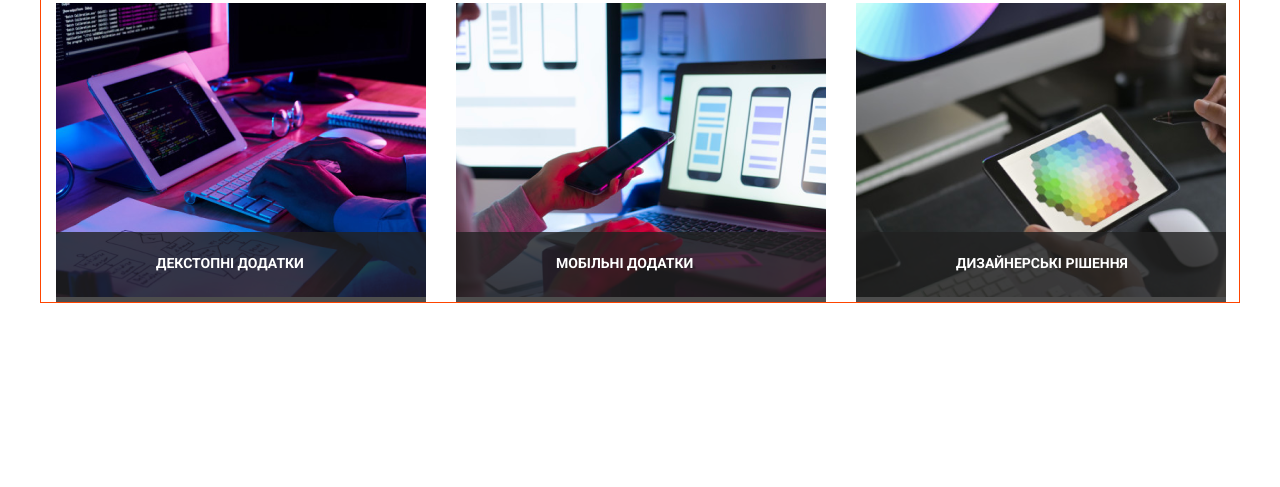
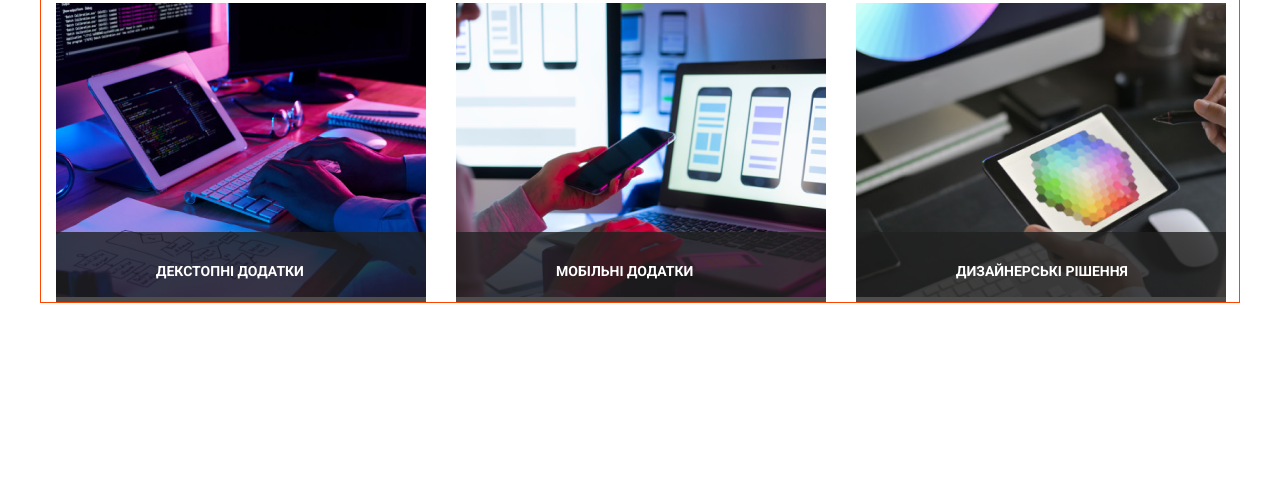
Before and after one commit to ivannest2111/webstudio_1, a plain HTML site: page index.html in a window 1280 px wide. Shown: the part 1277-1764 px from the top of the page. Drawn offline with nearby package versions, Linux system fonts and the light colour scheme.

Commit message:
little update

```diff
--- a/main.css
+++ b/main.css
@@ -152,6 +152,7 @@ body{
     position:absolute ;
     bottom: 30px;
     left: 100px;
+    line-height: 1.14px;
     text-align: center;
     color: var(--white);
     font-family: 'Roboto';
```
